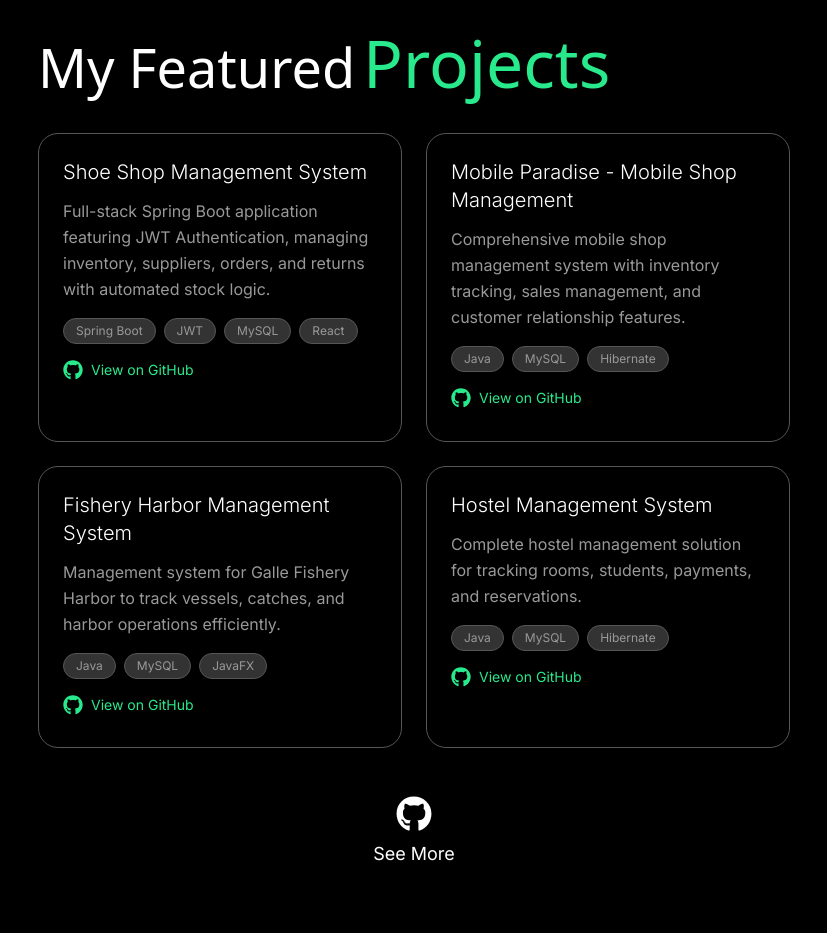
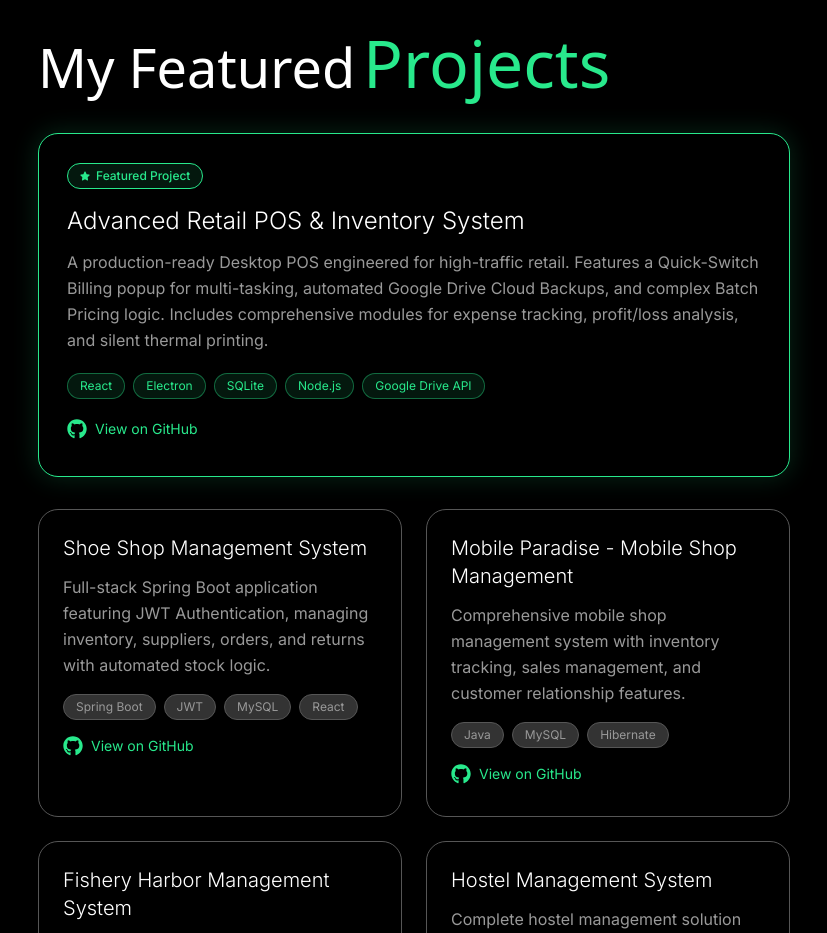
Before and after one commit to Sithum1220/Portfolio, a React (Vite) app: page / in a window 1280 px wide. Shown: the part 5520-6453 px from the top of the page, without its empty margins (378-1205 px from the left). Built offline with nearby package versions, Linux system fonts and the light colour scheme.

Commit message:
feat: add featured project section and update existing project GitHub links

```diff
--- a/src/components/sections/Project.jsx
+++ b/src/components/sections/Project.jsx
@@ -1,35 +1,43 @@
 import React from "react";
-import { FaTasks, FaGithub } from "react-icons/fa";
+import { FaTasks, FaGithub, FaStar } from "react-icons/fa";
 
 const Project = () => {
+  const featuredProject = {
+    title: "Advanced Retail POS & Inventory System",
+    description:
+      "A production-ready Desktop POS engineered for high-traffic retail. Features a Quick-Switch Billing popup for multi-tasking, automated Google Drive Cloud Backups, and complex Batch Pricing logic. Includes comprehensive modules for expense tracking, profit/loss analysis, and silent thermal printing.",
+    technologies: ["React", "Electron", "SQLite", "Node.js", "Google Drive API"],
+    githubLink: "https://github.com/gcodelabs-com/mini-mart-pos-v2.git",
+  };
+
   const projects = [
     {
       title: "Shoe Shop Management System",
       description:
         "Full-stack Spring Boot application featuring JWT Authentication, managing inventory, suppliers, orders, and returns with automated stock logic.",
       technologies: ["Spring Boot", "JWT", "MySQL", "React"],
-      githubLink: "#",
+      githubLink: "https://github.com/Sithum1220/Shoe-Shop-Management-System.git",
     },
     {
       title: "Mobile Paradise - Mobile Shop Management",
       description:
         "Comprehensive mobile shop management system with inventory tracking, sales management, and customer relationship features.",
       technologies: ["Java", "MySQL", "Hibernate"],
-      githubLink: "#",
+      githubLink: "https://github.com/Sithum1220/Mobile-Shop-Management-System.git",
     },
     {
       title: "Fishery Harbor Management System",
       description:
         "Management system for Galle Fishery Harbor to track vessels, catches, and harbor operations efficiently.",
       technologies: ["Java", "MySQL", "JavaFX"],
-      githubLink: "#",
+      githubLink: "https://github.com/Sithum1220/Fishery-Harbor.git",
     },
     {
       title: "Hostel Management System",
       description:
         "Complete hostel management solution for tracking rooms, students, payments, and reservations.",
       technologies: ["Java", "MySQL", "Hibernate"],
-      githubLink: "#",
+      githubLink: "https://github.com/Sithum1220/Hostel-Management-System.git",
     },
   ];
 
@@ -65,6 +73,43 @@ const Project = () => {
           ">
             Projects
           </h1>
+        </div>
+
+        {/* ── Featured Project Card ── */}
+        <div className="relative mb-6 sm:mb-8 rounded-[20px] border border-primary bg-dark p-5 sm:p-7 transition-all duration-500 hover:scale-[1.02] cursor-pointer"
+          style={{ boxShadow: "0 0 24px 2px rgba(40,233,140,0.15)" }}
+        >
+          {/* Featured Badge */}
+          <div className="inline-flex items-center gap-1.5 px-3 py-1 mb-4 rounded-full bg-primary/10 border border-primary text-primary text-xs font-medium">
+            <FaStar className="text-[10px]" />
+            Featured Project
+          </div>
+
+          <h3 className="mb-3 text-xl font-light text-white sm:text-2xl">
+            {featuredProject.title}
+          </h3>
+          <p className="mb-5 text-sm leading-relaxed sm:text-base text-gray-light">
+            {featuredProject.description}
+          </p>
+          <div className="flex flex-wrap gap-2 mb-5">
+            {featuredProject.technologies.map((tech, idx) => (
+              <span
+                key={idx}
+                className="px-3 py-1 text-xs rounded-full border bg-primary/10 text-primary border-primary/40"
+              >
+                {tech}
+              </span>
+            ))}
+          </div>
+          <a
+            href={featuredProject.githubLink}
+            target="_blank"
+            rel="noopener noreferrer"
+            className="inline-flex gap-2 items-center transition-colors duration-300 text-primary hover:text-white"
+          >
+            <FaGithub className="text-lg sm:text-xl" />
+            <span className="text-sm">View on GitHub</span>
+          </a>
         </div>
 
         {/* Projects Grid */}
```
